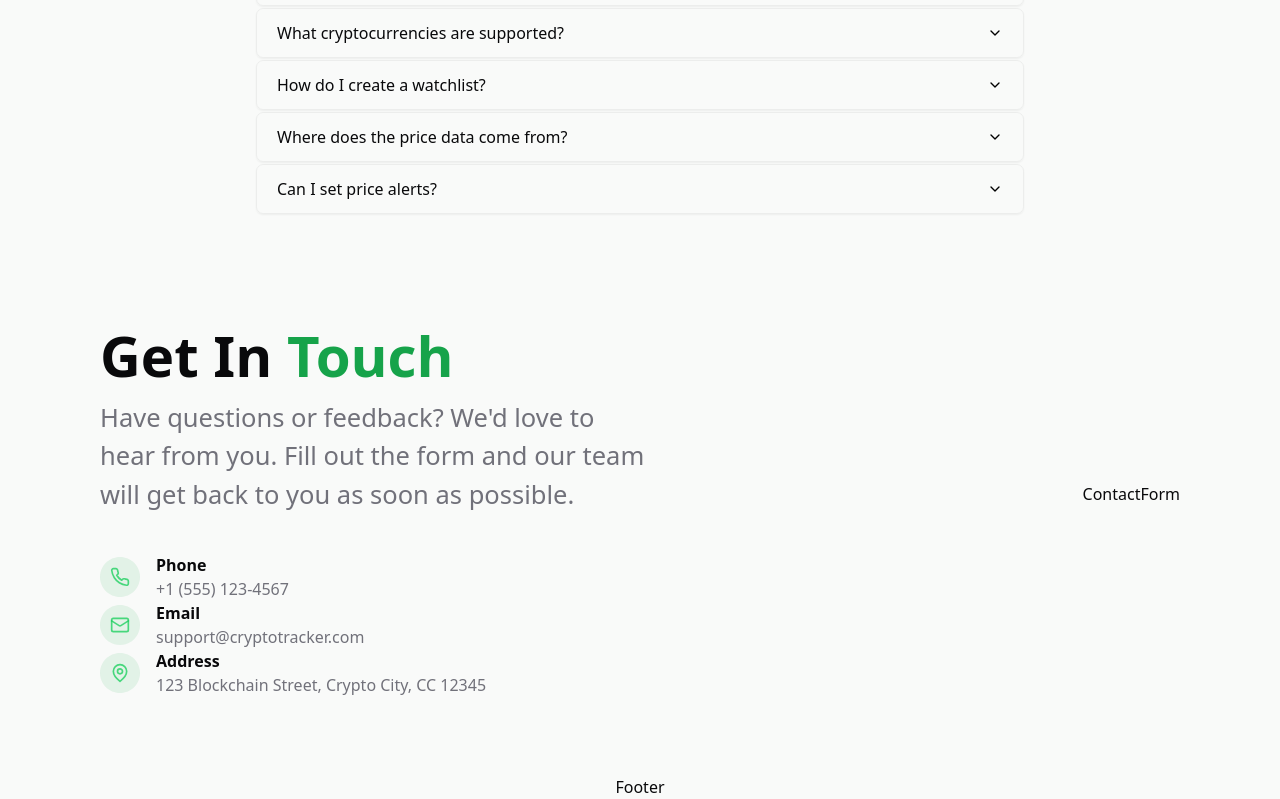
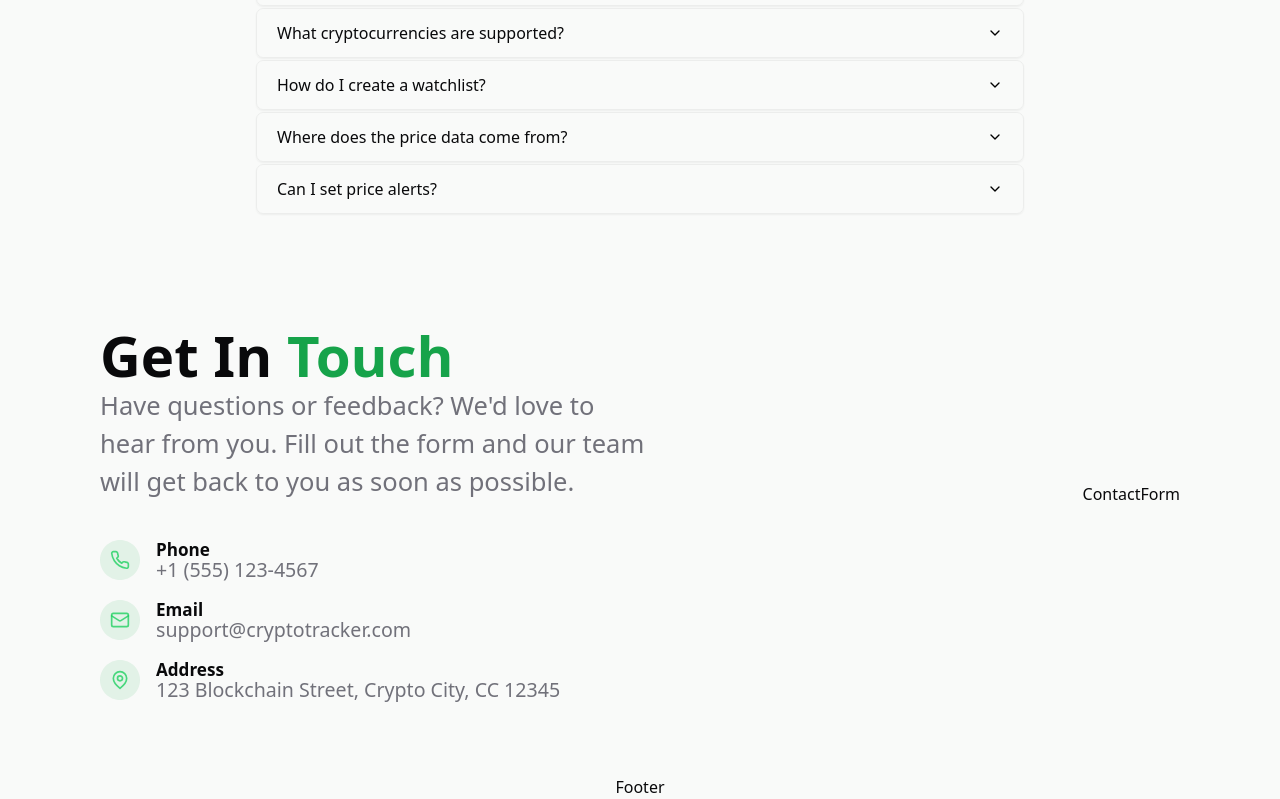
Before and after one commit to MohammadPolaei/cryptotracker, a Next.js app: page / in a window 1280 px wide. Shown: the part 2406-3205 px from the top of the page. Built offline with nearby package versions, Linux system fonts and the light colour scheme.

Commit message:
fix : contact info padding and text size fixed

```diff
--- a/src/features/home-page/contact-us/contact-info.tsx
+++ b/src/features/home-page/contact-us/contact-info.tsx
@@ -7,7 +7,7 @@ export default function ContactInfo() {
 		<div className="w-136.5 h-90.25">
 			<div className="flex flex-col justify-start items-start">
 				<div className="flex flex-col justify-start items-start pb-10">
-					<h2 className="font-bold text-[56.4px]">
+					<h2 className="font-bold text-[56.4px] h-18">
 						Get In
 						<span className="text-(--green-color)"> Touch</span>
 					</h2>
@@ -16,30 +16,30 @@ export default function ContactInfo() {
 						form and our team will get back to you as soon as possible.
 					</p>
 				</div>
-				<div>
+				<div className="flex flex-col gap-5">
 					<div className="flex justify-start items-center gap-4">
 						<img src={phoneIcon.src} />
-						<div className="flex flex-col justify-start items-start">
-							<span className="font-bold">Phone</span>
-							<span className="text-(--description-text)">
+						<div className="flex flex-col justify-start items-start leading-5">
+							<span className="font-bold text-[17.1px]">Phone</span>
+							<span className="text-(--description-text) text-[19.6px]">
 								+1 (555) 123-4567
 							</span>
 						</div>
 					</div>
 					<div className="flex justify-start items-center gap-4">
 						<img src={emailIcon.src} />
-						<div className="flex flex-col justify-start items-start">
-							<span className="font-bold">Email</span>
-							<span className="text-(--description-text)">
+						<div className="flex flex-col justify-start items-start leading-5">
+							<span className="font-bold text-[17.1px]">Email</span>
+							<span className="text-(--description-text) text-[19.6px]">
 								support@cryptotracker.com
 							</span>
 						</div>
 					</div>
 					<div className="flex justify-start items-center gap-4">
 						<img src={addressIcon.src} />
-						<div className="flex flex-col justify-start items-start">
-							<span className="font-bold">Address</span>
-							<span className="text-(--description-text)">
+						<div className="flex flex-col justify-start items-start leading-5">
+							<span className="font-bold text-[17.1px]">Address</span>
+							<span className="text-(--description-text) text-[19.6px]">
 								123 Blockchain Street, Crypto City, CC 12345
 							</span>
 						</div>
```
